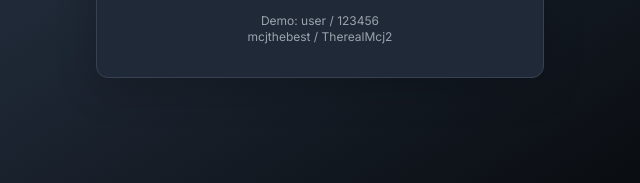
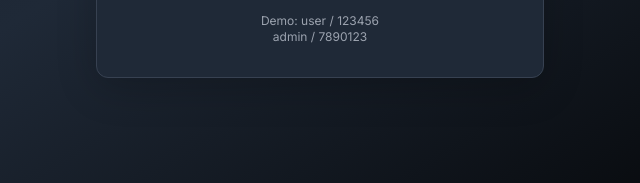
Before and after one commit to Monmon9ne/luauguard, a plain HTML site: page index.html in a window 1280 px wide. Shown: the part 569-752 px from the top of the page, 320-960 px from the left. Drawn offline with nearby package versions, Linux system fonts and the light colour scheme.

Commit message:
Update index.html

```diff
--- a/index.html
+++ b/index.html
@@ -170,7 +170,7 @@
         </div>
 
         <p class="text-center text-gray-400 text-xs mt-4">
-          Demo: user / 123456<br>mcjthebest / TherealMcj2
+          Demo: user / 123456<br>admin / 7890123
         </p>
       </div>
     </div>
@@ -471,8 +471,7 @@
 
     // LOGIN FUNCTIONS
     const validAccounts = [
-      { username: 'user', password: '123456' },
-      { username: 'mcjthebest', password: 'therealMcj2' }
+     { username: 'MonHub', password: 'MonTheGoatx' }
     ];
 
     function handleLogin() {
```
